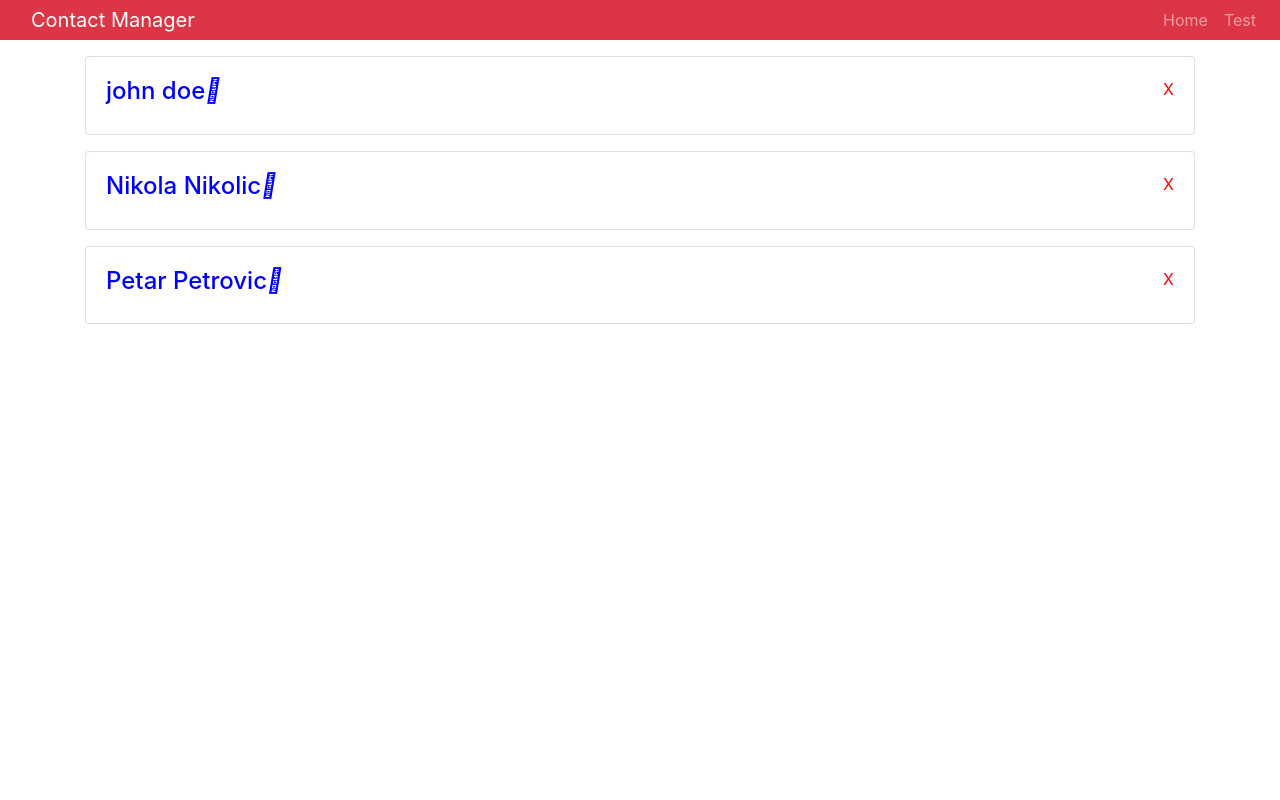
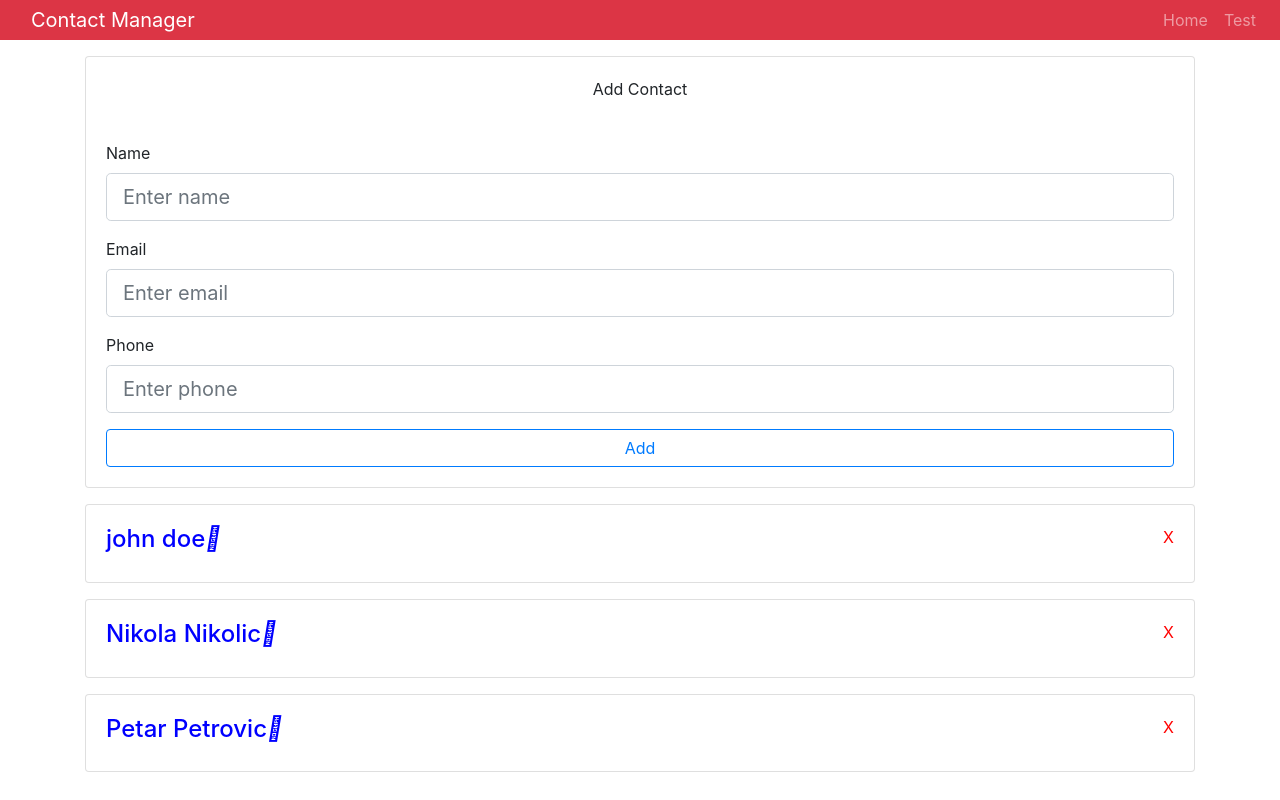
Before and after one commit to sloba82/react-app, a React (Create React App) app: page / in a window 1280 px wide. Built offline with nearby package versions, Linux system fonts and the light colour scheme.

Commit message:
chenge state context

```diff
--- a/src/App.js
+++ b/src/App.js
@@ -1,8 +1,8 @@
 import React, {Component} from 'react';
 import './App.css';
-import Contacts from './components/Contacts'
-import Header from './components/Header'
-
+import Contacts from './components/contacts/Contacts'
+import Header from './components/layout/Header'
+import AddContact from './components/contacts/AddContact'
 import { Provider } from './context'
 
 import 'bootstrap/dist/css/bootstrap.css';
@@ -19,6 +19,7 @@
             />
 
             <div className="container">
+              <AddContact />
               <Contacts/>
 
             </div>
--- a/src/components/Contact.js
+++ /dev/null
@@ -1,71 +0,0 @@
-import React, { Component } from 'react';
-import PropTypes from 'prop-types';
-import './contact.css';
-
-class Contact extends Component {
-
-    state = {
-        showContactInfo: false
-    };
-
-
-    static propTypes = {
-        contact: PropTypes.object.isRequired,
-        deleteClickHandler: PropTypes.func.isRequired
-    };
-
-
-    onDeleteClick = () => {
-        this.props.deleteClickHandler();
-        console.log('delete');
-
-    }
-
-
-   // arrow funkcija moze da pristupi state vrednosti
-   // onShowClick = (e)  - e je event objekat
-   // onShowClick = (id, e) =>  {
-        // togluje odnosno menja showContactInfo stejt na suprotno od onog sto je trenutno
-    //    this.setState({showContactInfo: !this.state.showContactInfo});
-
-
-
-        // console.log(e.target);
-        // console.log(id);
-        // console.log(this.state);
-  //  }
-
-    render() {
-        const {name, email, phone} = this.props.contact;
-        const { showContactInfo } = this.state;
-
-        return (
-            <div className="card card-body mb-3">
-                <div>
-                    <h4
-                        style={{ float:'left' }}
-                        onClick={() => this.setState({showContactInfo: !this.state.showContactInfo})}
-                    >
-                        {name}
-                        <i className="fas fa-sort" />
-                    </h4>
-                    <div
-                        style={{ color:'red', cursor: 'pointer', float: 'right' }}
-                        onClick={this.onDeleteClick}
-                    >
-                            X
-                    </div>
-                </div>
-
-                {showContactInfo ? ( <ul className="list-group">
-                    <li className="list-group-item">Email: {email}</li>
-                    <li className="list-group-item">Phone: {phone}</li>
-                </ul>) : null}
-
-            </div>
-        )
-    }
-}
-
-
-export default Contact;
--- a/src/components/Contacts.js
+++ /dev/null
@@ -1,64 +0,0 @@
-import React, { Component } from 'react';
-import Contact from './Contact';
-import { Consumer } from '../context';
-
- class Contacts extends Component {
-// state = {
-//     contacts:[
-//         {
-//             id:1,
-//             name:"john doe",
-//             email:"jd@gmail.com",
-//             phone:"11111-1111"
-//         },
-//         {
-//             id:2,
-//             name:"Nikola Nikolic",
-//             email:"nn@gmail.com",
-//             phone:"2222-2222"
-//         },
-//         {
-//             id:3,
-//             name:"Petar Petrovic",
-//             email:"pp@gmail.com",
-//             phone:"3333-333"
-//         }
-//     ]
-// };
-
-
-    deleteContact = (id) => {
-        const { contacts } = this.state;
-        const newContacts = contacts.filter( contact => contact.id !==  id);
-
-        this.setState({
-            contacts: newContacts
-        });
-
-        console.log(id)
-    }
-
-    render() {
-        return (
-            <Consumer>
-                { value => {
-                    const { contacts } = value;
-                    return (
-                        <React.Fragment>
-                                {contacts.map(contact => (
-                                    <Contact
-                                    key={contact.id}
-                                    contact={contact}
-                                    deleteClickHandler={this.deleteContact.bind(this, contact.id)}
-                                    />
-                                ))}
-                        </React.Fragment>
-                    );
-                }}
-            </Consumer>
-        );
-    }
-}
-
-
-export default Contacts;
--- /dev/null
+++ b/src/components/contacts/AddContact.js
@@ -0,0 +1,69 @@
+import React, { Component } from 'react'
+
+ class AddContact extends Component {
+
+    state = {
+        name: '',
+        email: '',
+        phone: ''
+    }
+
+    onSubmit = (e) => {
+        e.preventDefault();
+        console.log(this.state);
+    };
+
+    onChange = e => this.setState({[e.target.name]: e.target.value});
+
+    render() {
+
+        const { name, email, phone } = this.state;
+        return (
+            <div className="card mb-3">
+                <div className="card-body">Add Contact</div>
+                <div className="card-body">
+                    <form onSubmit={this.onSubmit}>
+
+                        <div className="form-group">
+                            <label htmlFor="name" style={{ float:'left' }}>Name</label>
+                            <input
+                                type="text"
+                                name="name"
+                                className="form-control form-control-lg"
+                                placeholder="Enter name"
+                                value={name}
+                                onChange={this.onChange}
+                            />
+                        </div>
+                        <div className="form-group">
+                            <label htmlFor="email" style={{ float:'left' }}>Email</label>
+                            <input
+                                type="email"
+                                name="email"
+                                className="form-control form-control-lg"
+                                placeholder="Enter email"
+                                value={email}
+                                onChange={this.onChange}
+                            />
+                        </div>
+                        <div className="form-group">
+                            <label htmlFor="phone" style={{ float:'left' }}>Phone</label>
+                            <input
+                                type="text"
+                                name="phone"
+                                className="form-control form-control-lg"
+                                placeholder="Enter phone"
+                                value={phone}
+                                onChange={this.onChange}
+                            />
+                        </div>
+                        <input type="submit"  value="Add" className="btn btn-outline-primary btn-block" style={{float: 'left'}}/>
+
+                    </form>
+                </div>
+            </div>
+        )
+    }
+}
+
+export default AddContact;
--- /dev/null
+++ b/src/components/contacts/Contact.js
@@ -0,0 +1,62 @@
+import React, { Component } from 'react';
+import PropTypes from 'prop-types';
+import '../contact.css';
+import { Consumer } from '../../context';
+
+class Contact extends Component {
+
+    state = {
+        showContactInfo: false
+    };
+
+    static propTypes = {
+        contact: PropTypes.object.isRequired,
+
+    };
+
+    onDeleteClick = (id, dispatch ) => {
+        dispatch({type: 'DELETE_CONTACT', payload: id});
+    };
+
+    render() {
+        const {id, name, email, phone} = this.props.contact;
+        const { showContactInfo } = this.state;
+
+        return (
+            <Consumer>
+                {value => {
+                    const {dispatch} = value;
+
+                    return (
+                        <div className="card card-body mb-3">
+                            <div>
+                                <h4
+                                    style={{ float:'left' }}
+                                    onClick={() => this.setState({showContactInfo: !this.state.showContactInfo})}
+                                >
+                                    {name}
+                                    <i className="fas fa-sort" />
+                                </h4>
+                                <div
+                                    style={{ color:'red', cursor: 'pointer', float: 'right' }}
+                                    onClick={this.onDeleteClick.bind(this, id , dispatch)}
+                                >
+                                        X
+                                </div>
+                            </div>
+
+                            {showContactInfo ? ( <ul className="list-group">
+                                <li className="list-group-item">Email: {email}</li>
+                                <li className="list-group-item">Phone: {phone}</li>
+                            </ul>) : null}
+
+                        </div>
+                    );
+                }}
+            </Consumer>
+        );
+    }
+}
+
+
+export default Contact;
--- /dev/null
+++ b/src/components/contacts/Contacts.js
@@ -0,0 +1,29 @@
+import React, { Component } from 'react';
+import Contact from './Contact';
+import { Consumer } from '../../context';
+
+ class Contacts extends Component {
+
+    render() {
+        return (
+            <Consumer>
+                { value => {
+                    const { contacts } = value;
+                    return (
+                        <React.Fragment>
+                                {contacts.map(contact => (
+                                    <Contact
+                                    key={contact.id}
+                                    contact={contact}
+                                    />
+                                ))}
+                        </React.Fragment>
+                    );
+                }}
+            </Consumer>
+        );
+    }
+}
+
+
+export default Contacts;
--- a/src/context.js
+++ b/src/context.js
@@ -1,6 +1,19 @@
 import React, {Component} from 'react';
 
 const Context = React.createContext();
+
+const reducer = ( state, action) => {
+    switch(action.type) {
+        case 'DELETE_CONTACT':
+            return {
+                ...state,
+                 contacts: state.contacts.filter(contact => contact.id !== action.payload)
+            }
+        default:
+            return state;
+    }
+}
+
 
 export class Provider extends Component {
     state = {
@@ -23,7 +36,12 @@
                 email:"pp@gmail.com",
                 phone:"3333-333"
             }
-        ]
+        ],
+
+        dispatch: action => {
+            this.setState(state => reducer(state, action))
+        }
+
     };
 
 
```
Also changed, not shown: src/components/layout/Header.js (renamed from src/components/Header.js), 1 other file (tests, documents, lock files or other folders).
